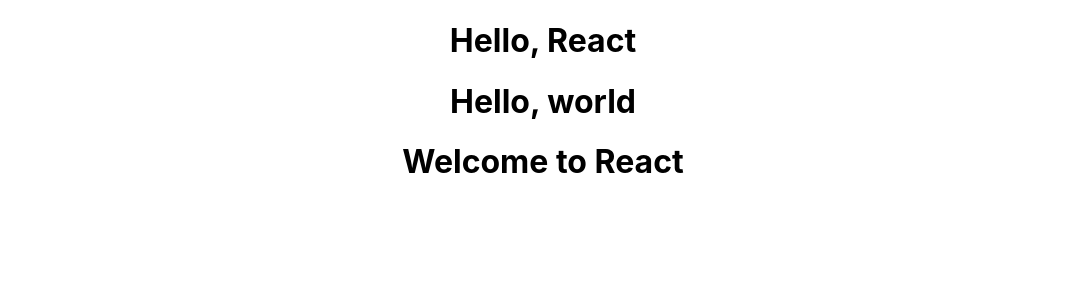
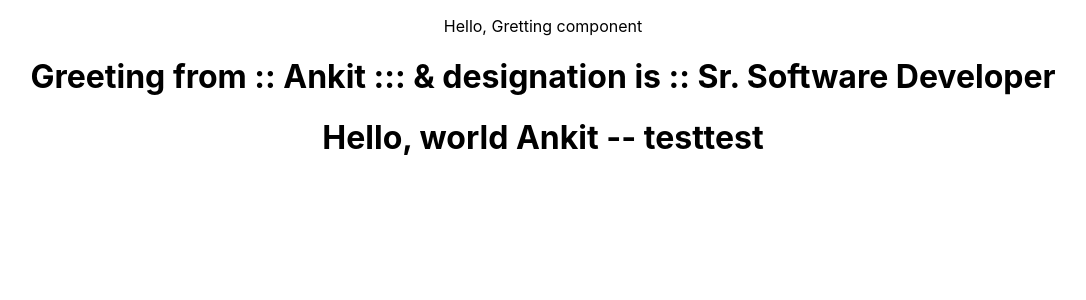
Before and after one commit to insanisbrain/ReactB8-javascript, a React (Create React App) app in the folder my-app/: page / in a window 1280 px wide. Shown: the top 300 px of the page, without its empty margins (97-1183 px from the left). Built offline with nearby package versions, Linux system fonts and the light colour scheme.

Commit message:
Props sharing between component

```diff
--- a/my-app/src/App.js
+++ b/my-app/src/App.js
@@ -1,15 +1,17 @@
 import logo from './logo.svg';
 import './App.css';
-import Hello from './components/hello';
-import World from './components/world';
-import Welcome from './components/welcome';
+import Greet from './components/Greet';
 
 function App() {
   return (
     <div className="App">
-      <Hello />
-      <World />
-      <Welcome />
+      <Greet name={"Ankit"} designation={"Sr. Software Developer"} values={[10, 20, 30]} >
+        <p>Hello, Gretting component</p>
+      </Greet>
+      {/* <Greet name={"Gorakh"} designation={"CEO"} values={[40, 50, 60]} />
+      <Greet name={"Javscript"} designation={"kuchBHi"} values={[70, 80, 90]} />
+      <Greet />
+      <Greet /> */}
     </div>
   );
 }
--- /dev/null
+++ b/my-app/src/components/Greet.js
@@ -0,0 +1,26 @@
+import React from 'react'
+import World from './world'
+
+const Greet = (props) => {
+  console.log("Props -->", props)
+
+  // let sum = 0;
+  // const total = () => {
+  //   props.values.forEach((value) => {
+  //     sum += value
+  //   });
+
+  //   return <h1>{sum}</h1>;
+  // }
+
+  return (
+    <div>
+      {props.children}
+      <h1>Greeting from :: {props.name} ::: & designation  is :: {props.designation}</h1>
+      <World name={props.name} xyz="testtest" />
+    </div>
+
+  )
+}
+
+export default Greet
--- a/my-app/src/components/hello.js
+++ /dev/null
@@ -1,5 +0,0 @@
-function Hello() {
-  return <h1>Hello, React</h1>
-}
-
-export default Hello;
--- a/my-app/src/components/world.js
+++ b/my-app/src/components/world.js
@@ -1,3 +1,9 @@
-const World = () => <h1>Hello, world</h1>
+const World = (props) => {
+  console.log("World -- props", props)
+  return (
+    <h1>Hello, world {props.name} -- {props.xyz}</h1>
+  )
+
+}
 
 export default World;
```
